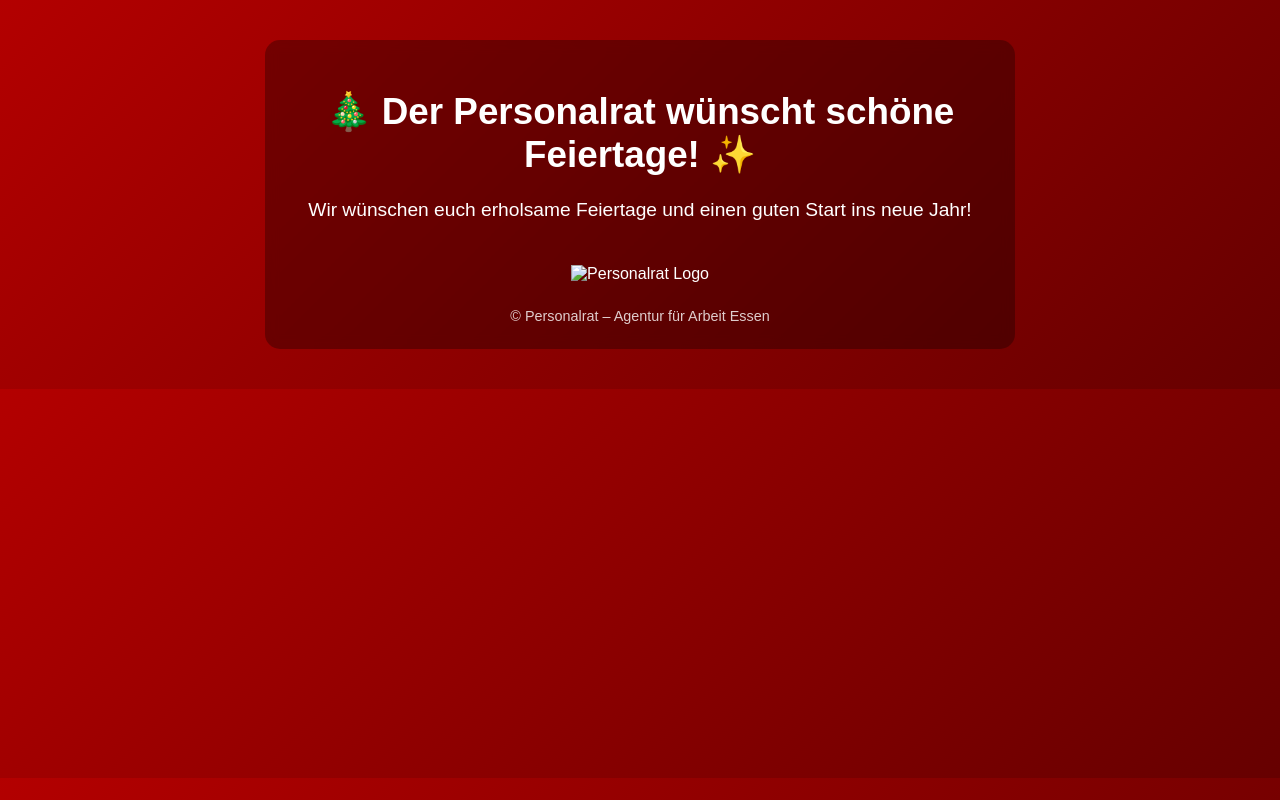
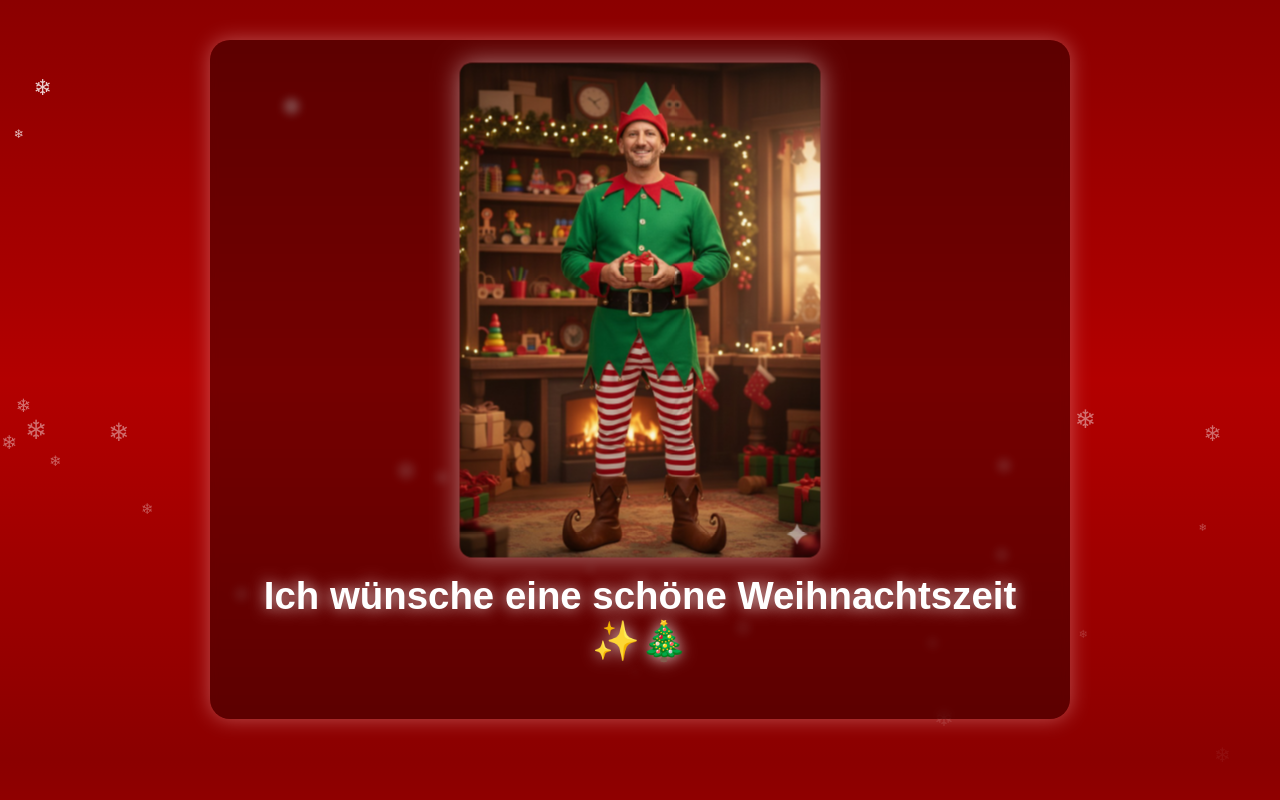
Before and after one commit to AykutTav/personalrat-essen-xmas, a plain HTML site: page index.html in a window 1280 px wide. Drawn offline with Linux system fonts and the light colour scheme.

Commit message:
index.html

```diff
--- a/index.html
+++ b/index.html
@@ -2,65 +2,86 @@
 <html lang="de">
 <head>
     <meta charset="UTF-8">
-    <title>Feiertagsgruß des Personalrats</title>
-    <meta name="viewport" content="width=device-width, initial-scale=1">
+    <meta name="viewport" content="width=device-width, initial-scale=1.0">
+    <title>Frohe Weihnachtszeit</title>
 
     <style>
         body {
             margin: 0;
-            font-family: Arial, sans-serif;
-            background: linear-gradient(135deg, #b30000, #660000);
-            color: #fff;
+            font-family: "Arial", sans-serif;
+            background: linear-gradient(180deg, #8b0000, #b30000, #8b0000);
+            color: white;
             text-align: center;
-            padding: 40px 15px;
+            overflow-x: hidden;
         }
 
-        .container {
-            background: rgba(0, 0, 0, 0.3);
-            padding: 25px;
-            border-radius: 15px;
-            backdrop-filter: blur(6px);
-            max-width: 700px;
-            margin: auto;
+        /* Schnee-Effekt */
+        @keyframes snow {
+            0% { transform: translateY(-10vh); opacity: 1; }
+            100% { transform: translateY(100vh); opacity: 0; }
+        }
+        .snowflake {
+            position: fixed;
+            top: -10px;
+            color: white;
+            font-size: 1.2rem;
+            animation: snow linear infinite;
+            opacity: 0.8;
         }
 
-        h1 {
-            font-size: 2.3rem;
-            margin-bottom: 15px;
+        /* Container */
+        .content {
+            max-width: 800px;
+            margin: 40px auto;
+            background: rgba(0,0,0,0.35);
+            padding: 30px;
+            border-radius: 20px;
+            backdrop-filter: blur(4px);
+            box-shadow: 0 0 20px rgba(255, 200, 200, 0.4);
         }
 
-        p {
-            font-size: 1.2rem;
-            line-height: 1.6;
+        /* Bild */
+        img {
+            width: 60%;
+            max-width: 350px;
+            border-radius: 12px;
+            box-shadow: 0 0 25px rgba(255,255,255,0.5);
+            animation: pop 3s ease-in-out infinite;
         }
 
-        img {
-            width: 140px;
-            margin-top: 20px;
+        @keyframes pop {
+            0%, 100% { transform: scale(1); }
+            50% { transform: scale(1.04); }
         }
 
-        .footer {
-            margin-top: 25px;
-            font-size: 0.9rem;
-            opacity: 0.8;
+        /* Text */
+        h1 {
+            font-size: 2.4rem;
+            margin-top: 20px;
+            text-shadow: 0 0 15px rgba(255,255,255,0.8);
         }
     </style>
 </head>
+<body>
 
-<body>
-    <div class="container">
-        <h1>🎄 Der Personalrat wünscht schöne Feiertage! ✨</h1>
+    <!-- Schnee -->
+    <script>
+        for (let i = 0; i < 40; i++) {
+            let snow = document.createElement("div");
+            snow.className = "snowflake";
+            snow.innerHTML = "❄";
+            snow.style.left = Math.random() * 100 + "vw";
+            snow.style.animationDuration = 4 + Math.random() * 6 + "s";
+            snow.style.fontSize = 10 + Math.random() * 20 + "px";
+            document.body.appendChild(snow);
+        }
+    </script>
 
-        <p>
-            Wir wünschen euch erholsame Feiertage
-            und einen guten Start ins neue Jahr!
-        </p>
+    <div class="content">
+        <img src="elf.JPG" alt="Weihnachtself">
 
-        <img src="logo-pr-essen.PNG" alt="Personalrat Logo">
+        <h1>Ich wünsche eine schöne Weihnachtszeit ✨🎄</h1>
+    </div>
 
-        <div class="footer">
-            © Personalrat – Agentur für Arbeit Essen
-        </div>
-    </div>
 </body>
 </html>
```
